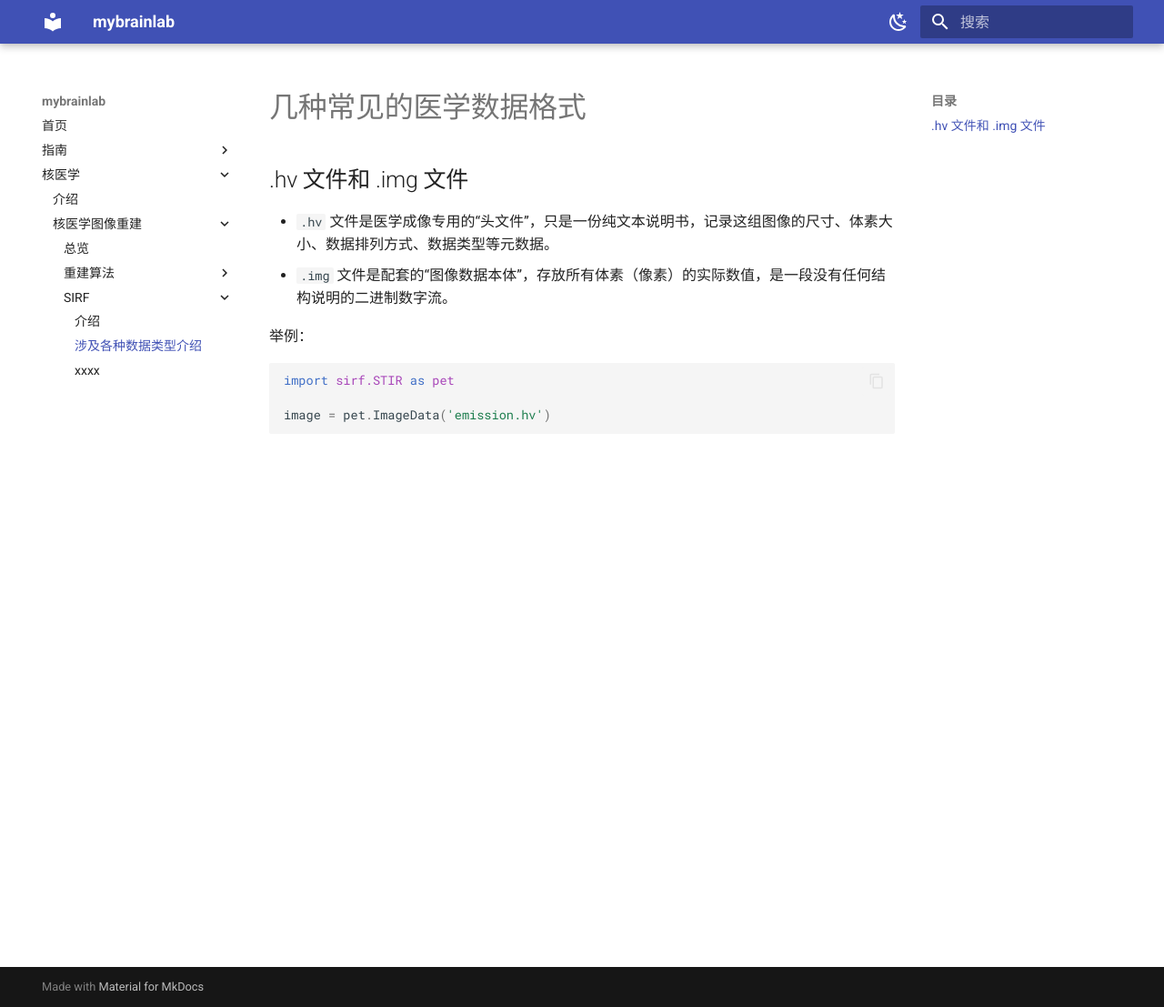
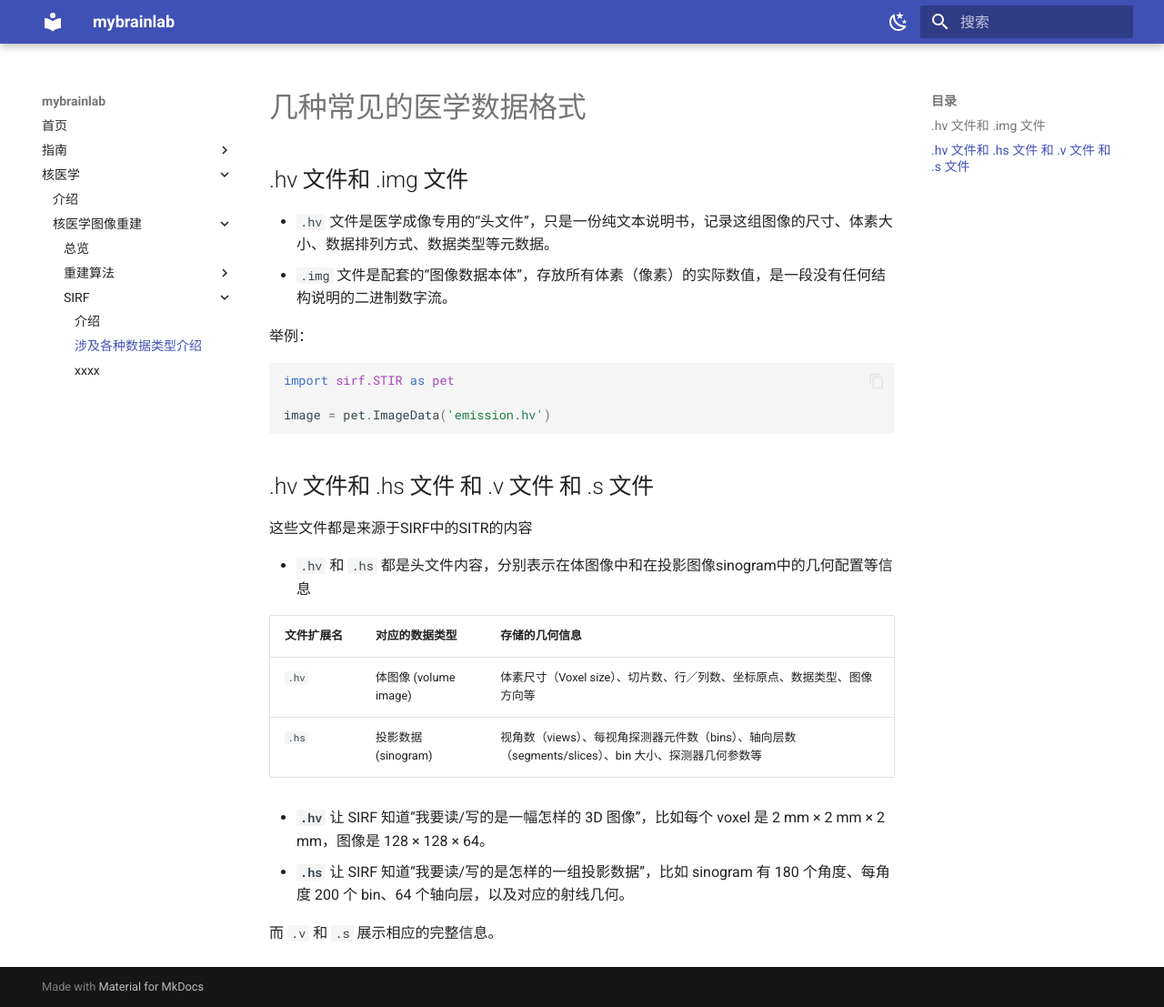
Before and after one commit to dutoumanwulao/mybrainlab, an MkDocs documentation site: the page built from docs/nukmed/recon/sirf/pictype.md, in a window 1280 px wide and 1107 px high. Shown: the whole window at 91% size. Built offline with MkDocs 1.6.1 and Material for MkDocs 9.7.7, drawn with Linux system fonts in a browser that asks for light colours.

Commit message:
更新：<填写本次改动说明>

````diff
--- a/docs/nukmed/recon/sirf/pictype.md
+++ b/docs/nukmed/recon/sirf/pictype.md
@@ -12,3 +12,21 @@ import sirf.STIR as pet
 
 image = pet.ImageData('emission.hv')
 ```
+
+
+## .hv 文件和 .hs 文件 和 .v 文件 和 .s 文件
+
+这些文件都是来源于SIRF中的SITR的内容
+
+- `.hv` 和 `.hs` 都是头文件内容，分别表示在体图像中和在投影图像sinogram中的几何配置等信息
+
+文件扩展名 | 对应的数据类型           | 存储的几何信息
+---       | ---                    | ---
+`.hv`     | 体图像 (volume image)  | 体素尺寸（Voxel size）、切片数、行／列数、坐标原点、数据类型、图像方向等
+`.hs`     | 投影数据 (sinogram)    | 视角数（views）、每视角探测器元件数（bins）、轴向层数（segments/slices）、bin 大小、探测器几何参数等
+
+- **`.hv`** 让 SIRF 知道“我要读/写的是一幅怎样的 3D 图像”，比如每个 voxel 是 2 mm × 2 mm × 2 mm，图像是 128 × 128 × 64。
+- **`.hs`** 让 SIRF 知道“我要读/写的是怎样的一组投影数据”，比如 sinogram 有 180 个角度、每角度 200 个 bin、64 个轴向层，以及对应的射线几何。
+
+
+而 `.v` 和 `.s` 展示相应的完整信息。
````
